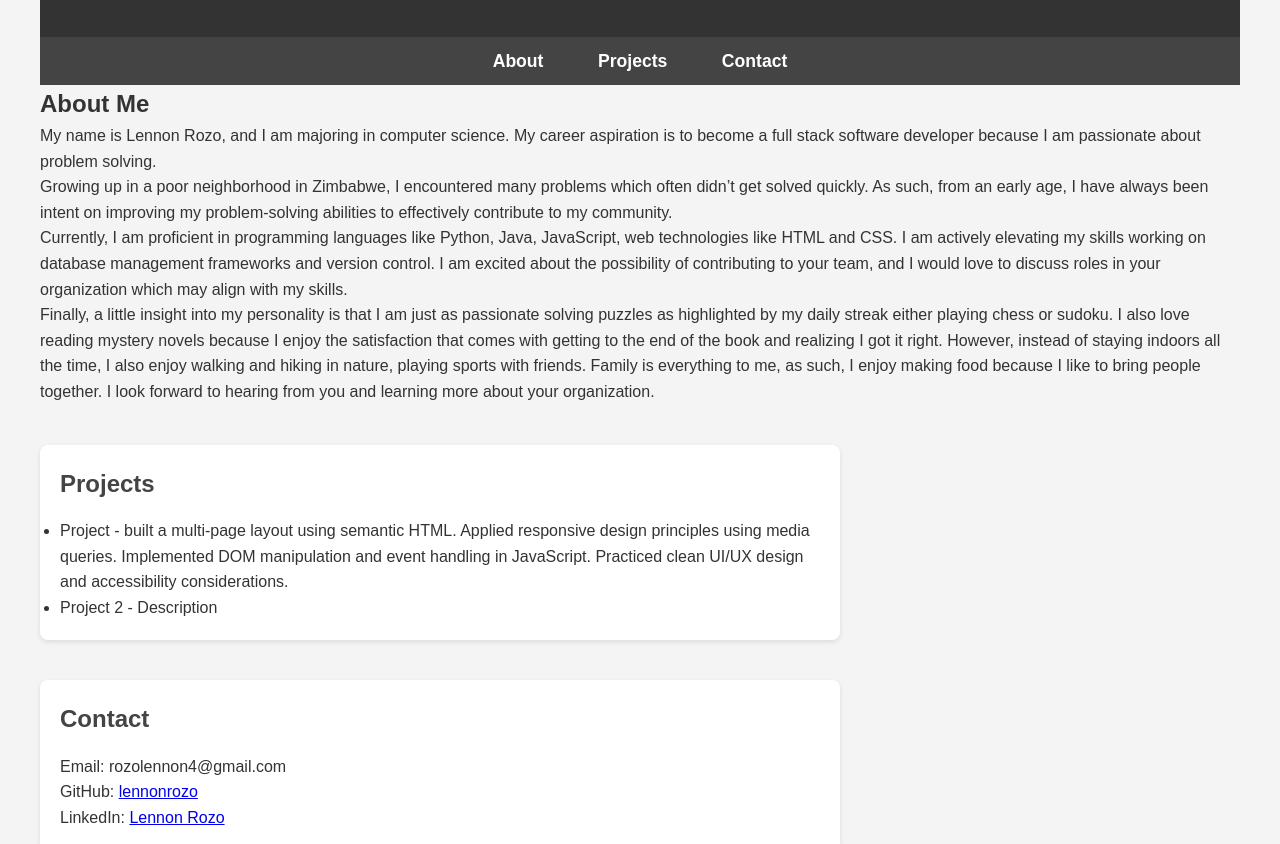
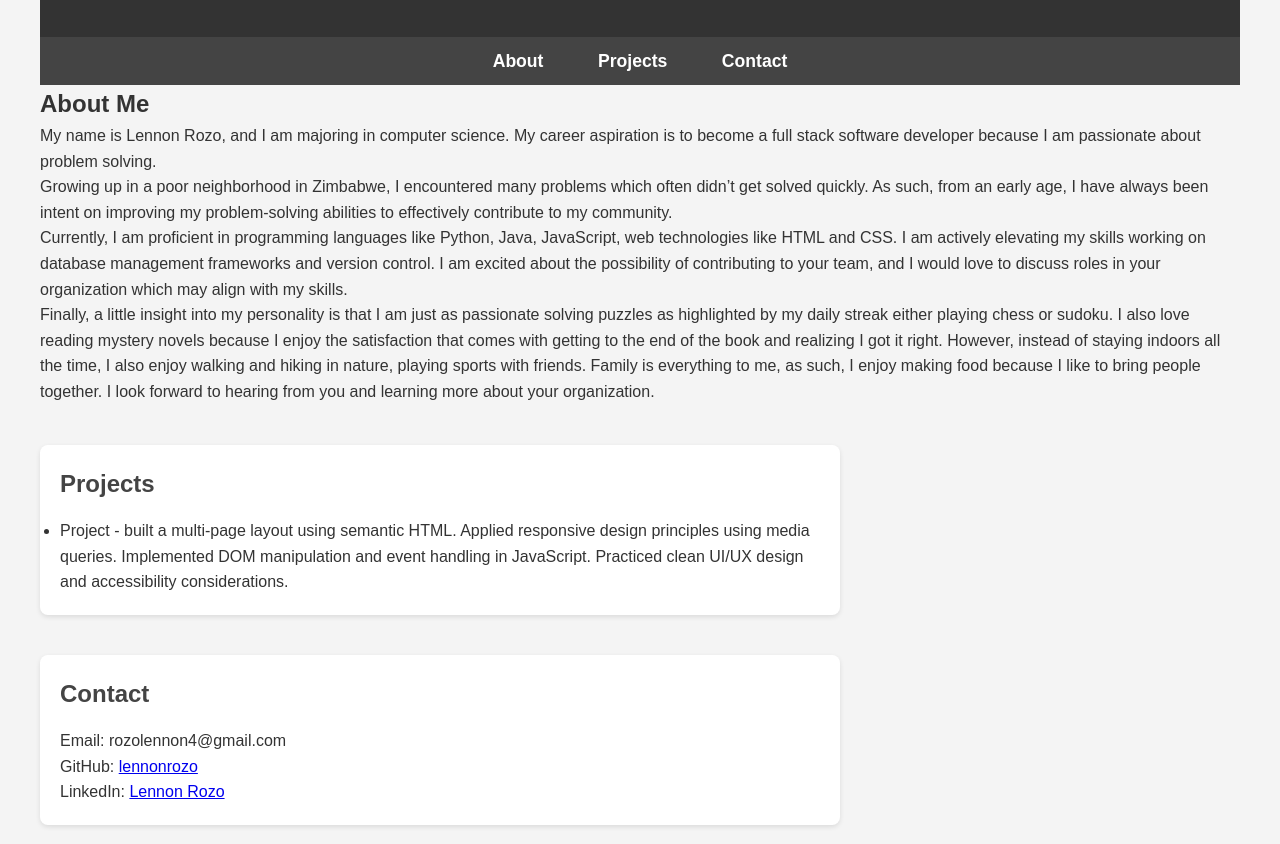
Before and after one commit to lennonrozo/my-portfolio, a plain HTML site: page index.html in a window 1280 px wide. Shown: the part 252-1096 px from the top of the page. Drawn offline with Linux system fonts and the light colour scheme.

Commit message:
Update index.html

```diff
--- a/index.html
+++ b/index.html
@@ -48,7 +48,6 @@
                 Applied responsive design principles using media queries.
                 Implemented DOM manipulation and event handling in JavaScript.
                 Practiced clean UI/UX design and accessibility considerations.</li>
-            <li>Project 2 - Description</li>
         </ul>
     </section>
 
```
